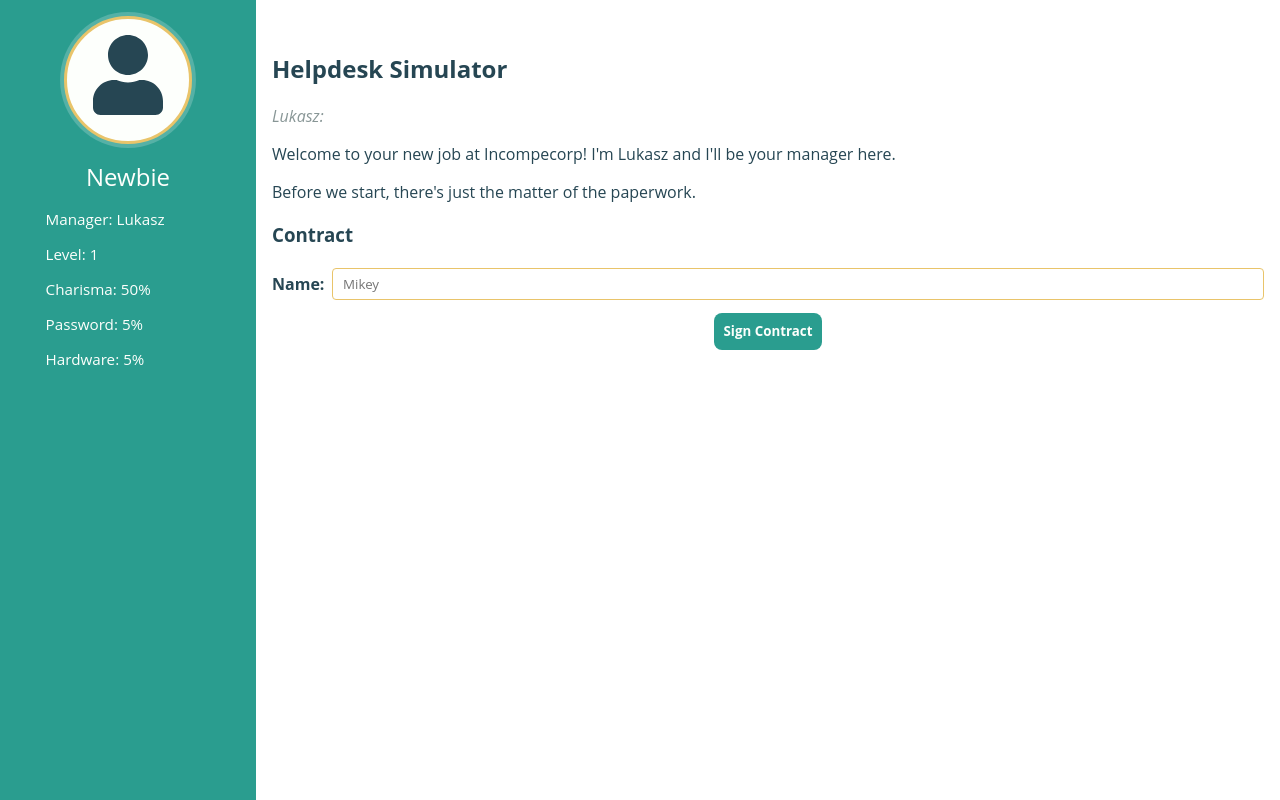
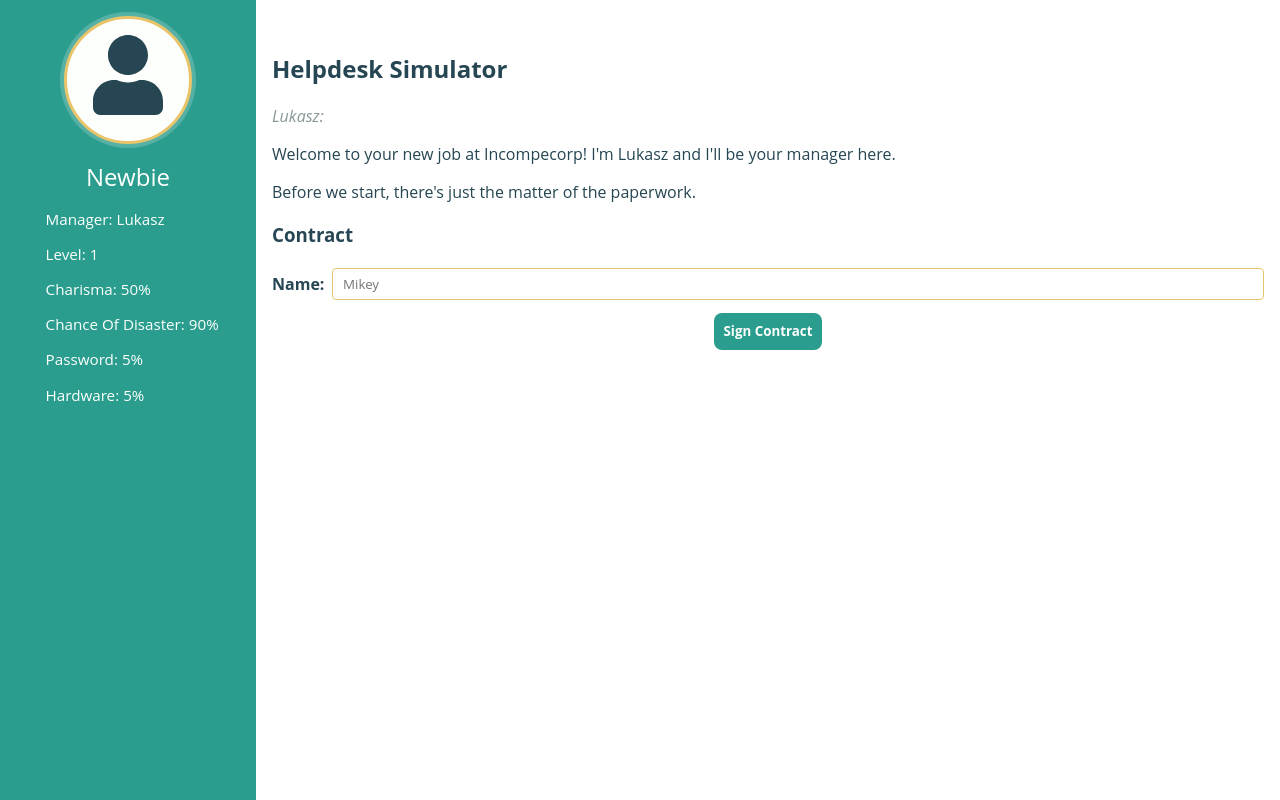
Before and after one commit to zakwarren/helpdesk-off-and-on, a React (Create React App) app: page / in a window 1280 px wide. Built offline with nearby package versions, Linux system fonts and the light colour scheme.

Commit message:
Add chance of disaster to menu

```diff
--- a/src/containers/menu/Menu.js
+++ b/src/containers/menu/Menu.js
@@ -7,7 +7,7 @@ import { faBars, faUser } from "@fortawesome/free-solid-svg-icons";
 import css from "./Menu.module.css";
 
 export const Menu = ({ player }) => {
-  const { username, level, manager, charisma, skills } = player;
+  const { username, level, manager, charisma, chanceDisaster, skills } = player;
   const skillKeys = Object.keys(skills);
 
   return (
@@ -27,6 +27,7 @@ export const Menu = ({ player }) => {
         <li>Manager: {manager}</li>
         <li>Level: {level}</li>
         <li>Charisma: {charisma}%</li>
+        <li>Chance of Disaster: {chanceDisaster}%</li>
         {skillKeys.map((s) => (
           <li key={s}>
             {s}: {skills[s]}%
@@ -58,6 +59,7 @@ Menu.propTypes = {
     level: PropTypes.number.isRequired,
     experience: PropTypes.number.isRequired,
     charisma: PropTypes.number.isRequired,
+    chanceDisaster: PropTypes.number.isRequired,
     skills: PropTypes.object.isRequired,
   }).isRequired,
 };
```
Also changed, not shown: 1 other file (tests, documents, lock files or other folders).
